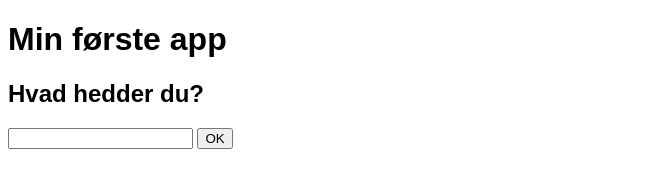
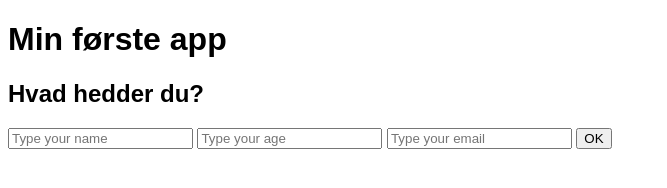
Before and after one commit to Maltemork/my-first-project, a plain HTML site: page index.html in a window 1280 px wide. Shown: the whole page, without its empty margins (0-667 px from the left). Drawn offline with Linux system fonts and the light colour scheme.

Commit message:
input elements added

```diff
--- a/index.html
+++ b/index.html
@@ -12,7 +12,9 @@
 <body>
     <h1>Min første app</h1>
     <h2>Hvad hedder du?</h2>
-    <input>
+    <input id="name" type="text" placeholder="Type your name">
+    <input id="age" type="number" placeholder="Type your age">
+    <input id="mail" type="email" placeholder="Type your email">
     <button>OK</button>
     <h3></h3>
     <script src="app.js"></script>
```
